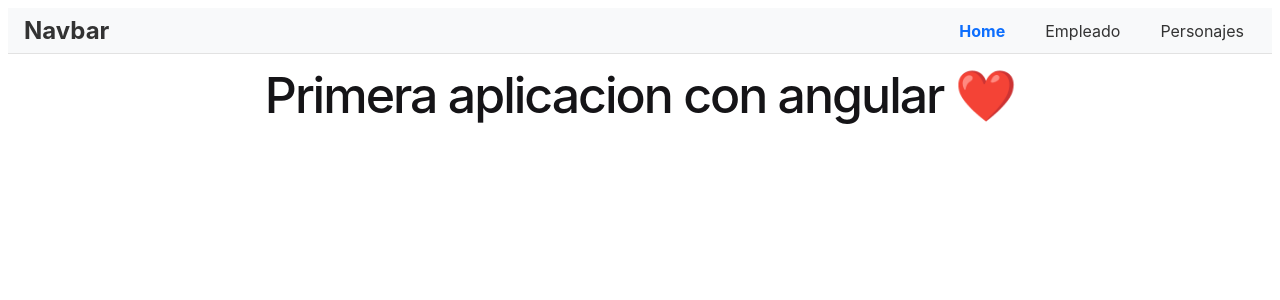
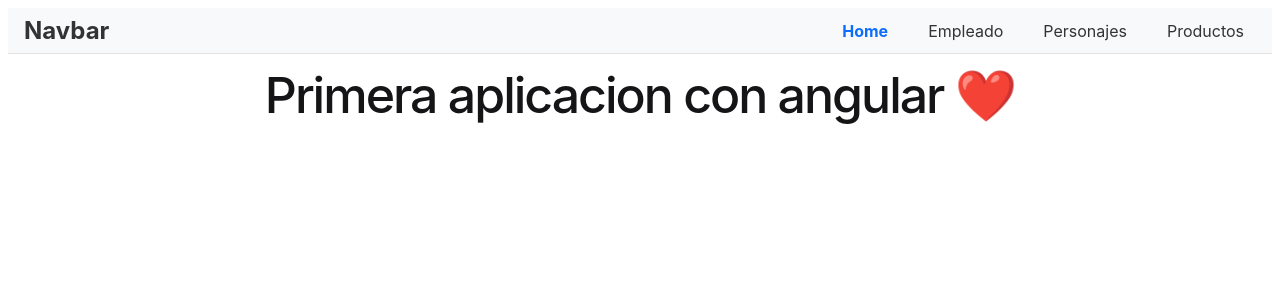
Before and after one commit to gabrielreve96/Proyecto1-Angular, an Angular app: page / in a window 1280 px wide. Shown: the top 300 px of the page. Built offline with nearby package versions, Linux system fonts and the light colour scheme.

Commit message:
Add 'Productos' link to Navbar

```diff
--- a/src/app/components/navbar/navbar.ts
+++ b/src/app/components/navbar/navbar.ts
@@ -24,7 +24,8 @@ export class Navbar {
   public links: NavbarLink[] = [
     { label: 'Home', route: '/' },
     { label: 'Empleado', route: '/empleados' },
-    { label: 'Personajes', route: '/personajes' }
+    { label: 'Personajes', route: '/personajes' },
+    {label:"Productos", route: '/productos'},
   ];
 
   constructor(){
```
